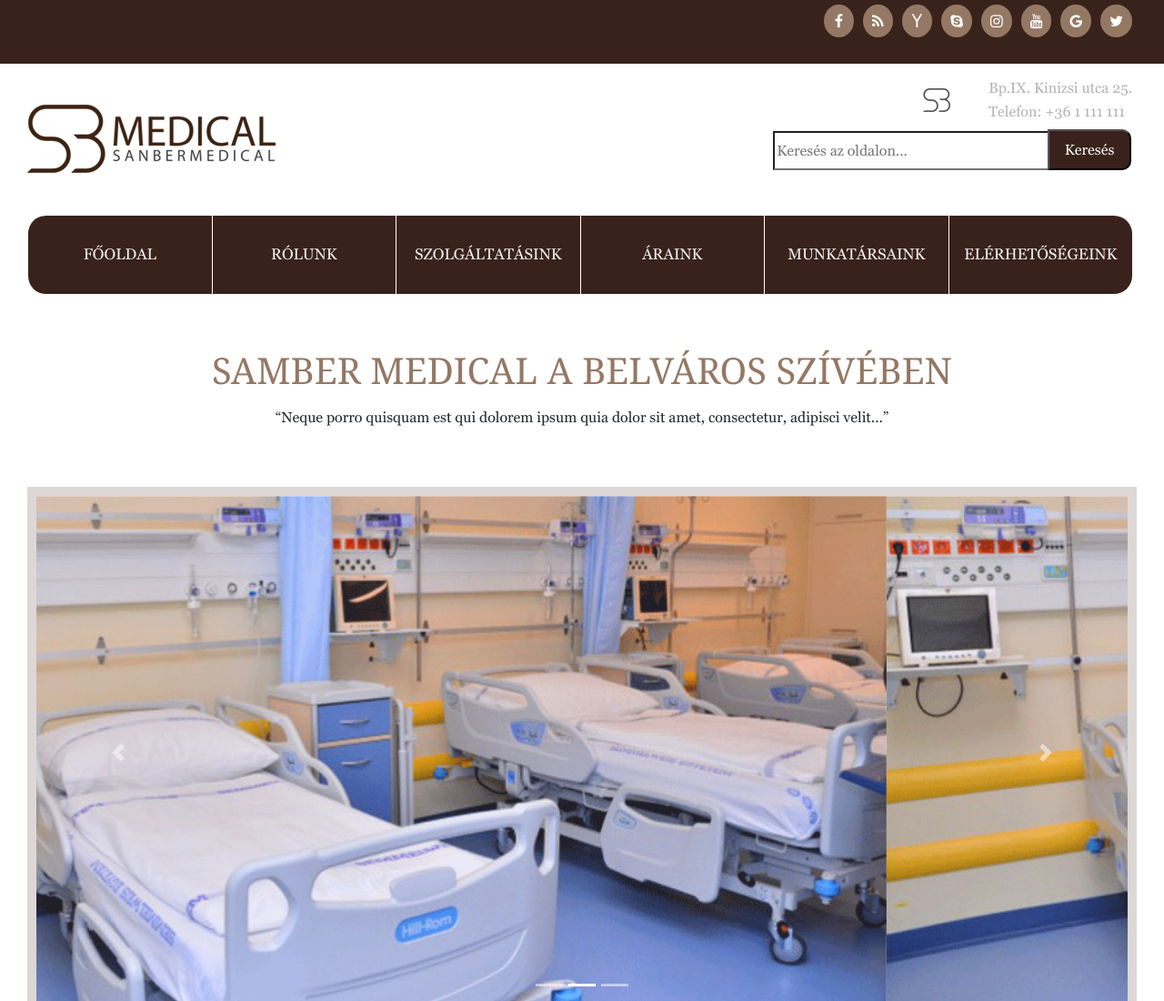
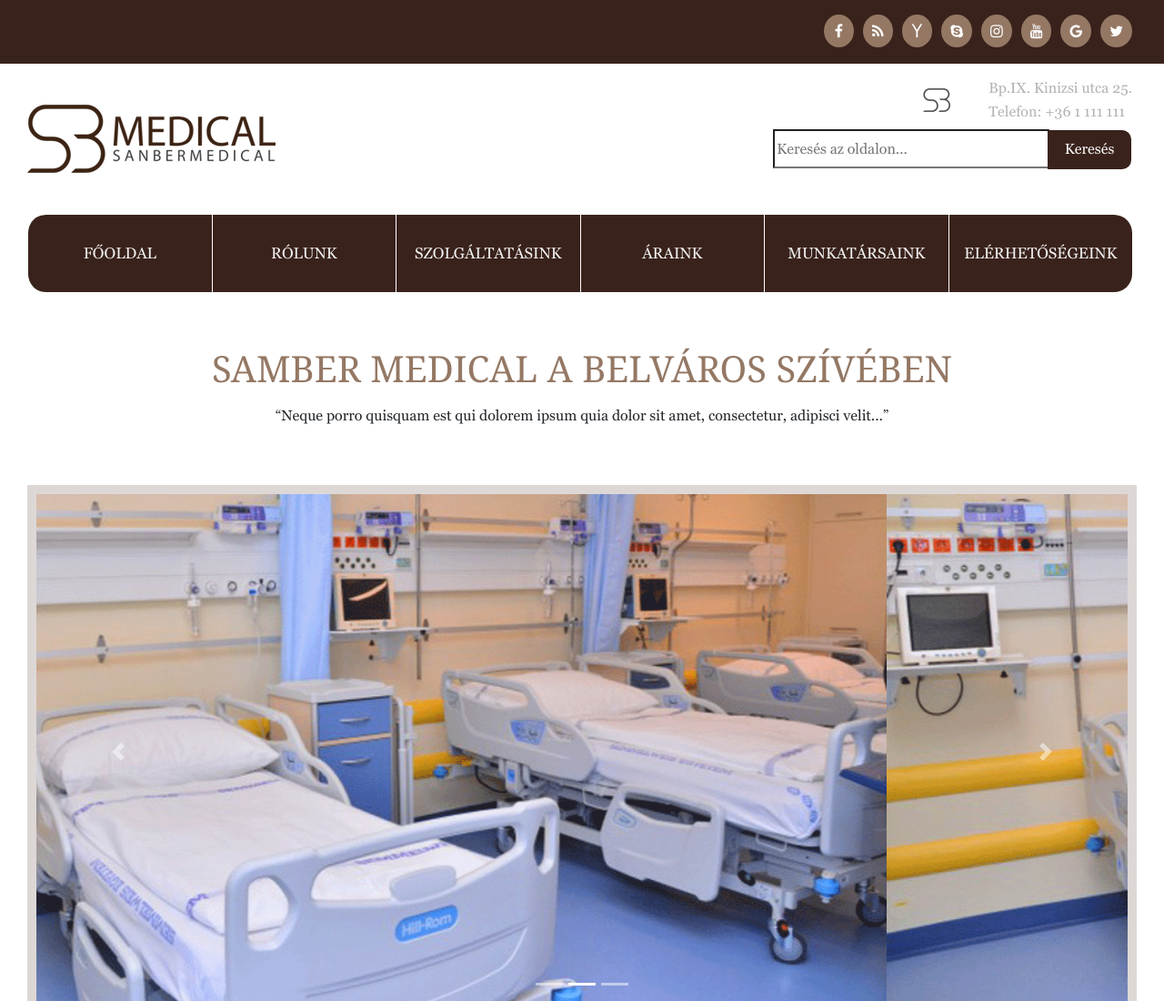
Before and after one commit to Karakrisz/Private-clinics, a plain HTML site: page index.html in a window 1280 px wide. Shown: the top 1100 px of the page at 91% size. Drawn offline with nearby package versions, Linux system fonts and the light colour scheme.

Commit message:
Demo 01.22

```diff
--- a/css/style.css
+++ b/css/style.css
@@ -29,6 +29,8 @@ body {
   text-decoration: none;
   position: relative;
   right: 30px;
+  position: relative;
+  top: 1em;
 }
 .icons a:hover {
   background-color: red;
@@ -66,7 +68,6 @@ body {
   height: 43px;
   border-radius: 0;
   position: relative;
-  top: 0.1em;
   width: 304px;
 }
 .search button {
@@ -74,7 +75,8 @@ body {
   color: white;
   position: relative;
   right: 6px;
-  height: 45px;
+  height: 43px;
+  border: 0;
   border-top-right-radius: 10px;
   border-bottom-right-radius: 10px;
   width: 92px;
```
